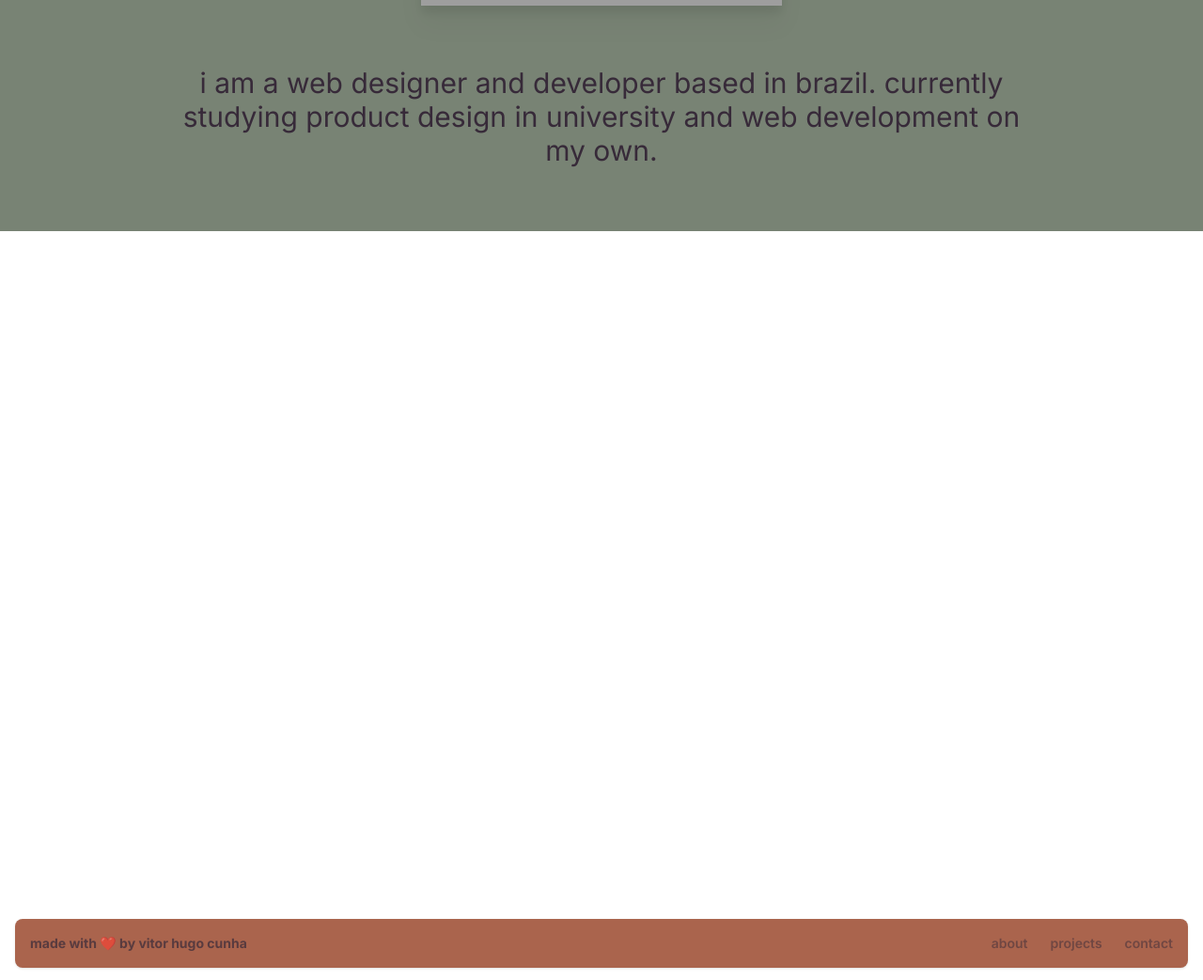
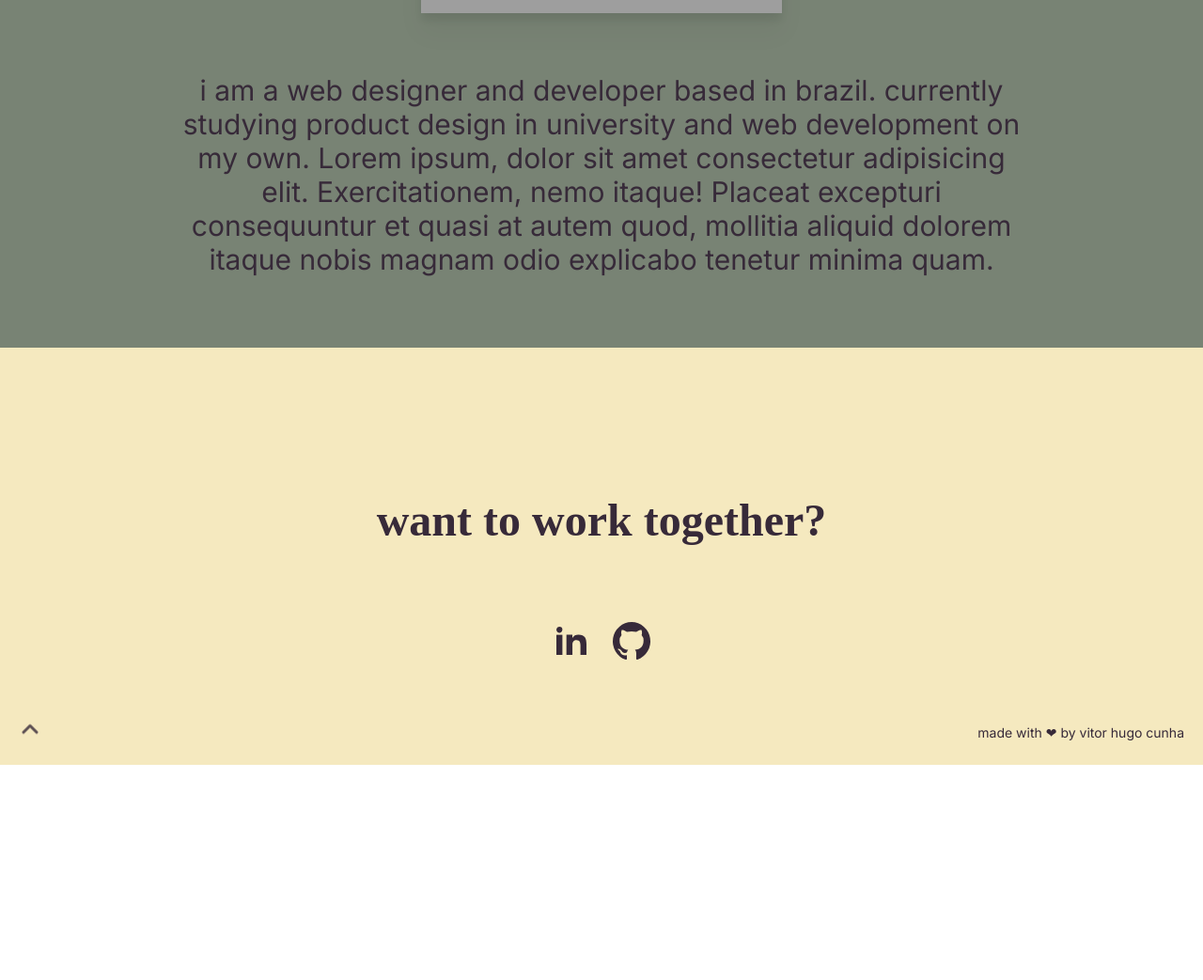
Before and after one commit to rugo-cafe/rugo-cafe.github.io, a Next.js app: page / in a window 1280 px wide. Shown: the part 1574-2617 px from the top of the page at 94% size. After the commit the page ends 2388 px from the top, so only its background shows below. Built offline with nearby package versions, Linux system fonts and the light colour scheme; grey boxes are pictures that could not be loaded; a web font is replaced by a local one; what tailwindcss-animated would draw is missing.

Commit message:
color change, animation added, etc

```diff
--- a/src/app/page.tsx
+++ b/src/app/page.tsx
@@ -2,6 +2,11 @@
   import { useState , useRef} from "react";
   import Link from 'next/link';
   import {motion, useTransform, useScroll, useWillChange} from "framer-motion";
+
+
+  const MotionLink = motion(Link)
+
+
 
 
   export default function Home() {
@@ -14,16 +19,24 @@
     }
 
     const ref = useRef<HTMLDivElement>(null);
+
+
     const { scrollYProgress } = useScroll({
       target: ref,
       offset: ["start end", "end end"],
     });
+
+
 
     const scaleProgress = useTransform(scrollYProgress, [0, 1], [0.5, 1]);
     const opacityProgress = useTransform(scrollYProgress, [0, 1], [0.6, 1]);
 
     const willChange = useWillChange();
 
+    const scrolltoHash = function (element_id: string) {
+      const element = document.getElementById(element_id)
+      element?.scrollIntoView({ behavior: "smooth", block: "end", inline: "nearest" });
+    }
 
 
     return ( <>
@@ -33,31 +46,19 @@
       <link href="https://fonts.cdnfonts.com/css/general-sans" rel="stylesheet" />
       <link href="https://fonts.cdnfonts.com/css/jomolhari" rel="stylesheet" />
       <title>vitor hugo cunha</title>
-      <style>
-              {`
-                .btn-drop-shadow {
-                  transition: transform 1s ease-in-out;
-                }
-                .btn-drop-shadow:hover {
-                  transform: translateY(-5px);
-                }
-
-
-              `}
-            </style>
       </head>
 
 
-      <motion.body className=" bg-main-bg  dark:bg-purp subpixel-antialiased will-change-content" initial="initial" animate="animate" >
+      <motion.body  className="scroll-smooth bg-main-bg  dark:bg-purp subpixel-antialiased will-change-content" initial="initial" animate="animate">
 
 
-        <motion.nav className="ml-6 mx-auto"
+        <motion.nav  className="ml-6 mx-auto"
           initial={{opacity: 0}}
           animate={{opacity: 1}}
           transition={{delay: 1, duration: 1.5}}
         >
 
-          <div className="flex flex-row  items-center w-full md:py-4 md:px-6">
+          <div id="home" className="flex flex-row  items-center w-full md:py-4 md:px-6">
             <Link href="/">
             <img className="transition-opacity duration-1000 ease-out mt-10 lg:w-18 sm:w-14 w-8 block dark:hidden" src="/logo.svg" alt="Logo" />
             </Link>
@@ -73,15 +74,15 @@
 
               >
 
-                  <motion.a href={"/"} className="m-2 text-purp dark:text-main-bg opacity-70 hover:opacity-100" whileHover={{scale: 1.1}}>
+                  <MotionLink href="" className="m-2 text-purp dark:text-main-bg opacity-70 hover:opacity-100" whileHover={{scale: 1.1}} onClick={() => scrolltoHash('about')}>
                     <p>about</p>
-                  </motion.a>
-                  <motion.a href={"/"} className="m-2 text-purp  dark:text-main-bg opacity-70 hover:opacity-100" whileHover={{scale: 1.1}}>
+                  </MotionLink>
+                  <MotionLink href="" className="m-2 text-purp  dark:text-main-bg opacity-70 hover:opacity-100" whileHover={{scale: 1.1}} onClick={() => scrolltoHash('projects')}>
                     <p>projects</p>
-                  </motion.a>
-                  <motion.a href={"/"} className="m-2 text-purp  dark:text-main-bg opacity-70 hover:opacity-100" whileHover={{scale: 1.1}}>
+                  </MotionLink>
+                  <MotionLink href="" className="m-2 text-purp  dark:text-main-bg opacity-70 hover:opacity-100" whileHover={{scale: 1.1}} onClick={() => scrolltoHash('footer')}>
                     <p>contact</p>
-                  </motion.a>
+                  </MotionLink>
                   <motion.button className="m-2 text-purp  dark:text-main-bg opacity-70 hover:opacity-100 delay-500" onClick={toggleDarkMode} whileHover={{scale: 1.1}}>
 
                       {darkMode ? "light mode" : "dark mode"}
@@ -98,20 +99,6 @@
         </motion.nav>
 
 
-
-        {/* Botão Dark Mode */}
-        <div>
-{/*
-          <button  className="h-0 w-0 z-[100] mb-12 btn-drop-shadow hover:drop-shadow-bt delay-500 flex items-center justify-center lg:absolute lg:w-16 lg:h-16  top-12 right-16 bg-purp dark:bg-main-bg rounded-full text-main-bg dark:text-purp" onClick={toggleDarkMode}>
-
-          <svg className="lg:stroke-1.5 lg:w-8 w-7" xmlns="http://www.w3.org/2000/svg" fill="none" viewBox="0 0 24 24" stroke-width="1.5" stroke="currentColor">
-          <path stroke-linecap="round" stroke-linejoin="round" d="M12 18v-5.25m0 0a6.01 6.01 0 0 0 1.5-.189m-1.5.189a6.01 6.01 0 0 1-1.5-.189m3.75 7.478a12.06 12.06 0 0 1-4.5 0m3.75 2.383a14.406 14.406 0 0 1-3 0M14.25 18v-.192c0-.983.658-1.823 1.508-2.316a7.5 7.5 0 1 0-7.517 0c.85.493 1.509 1.333 1.509 2.316V18" />
-          </svg>
-
-          </button> */}
-
-
-        </div>
 
         {/* Animation blobs */}
         <div>
@@ -135,18 +122,70 @@
         </div>
 
         {/* about */}
-        <div className=" dark:bg-owange bg-greenish w-ful py-1 ">
+        <div id="about" className=" dark:bg-greeny bg-greenish w-full py-3">
 
               <motion.div  ref={ref} style={{scale: scaleProgress, opacity: opacityProgress, willChange}}   className="mt-32">
-              <h1 className="font-jomo text-center font-bold lg:text-7xl sm:text-6xl text-5xl text-dpurp ">who am i?</h1>
+              <h1 className="font-jomo text-center font-bold lg:text-7xl sm:text-6xl text-5xl text-dpurp dark:text-wbeige">who am i?</h1>
               <img className="drop-shadow-xl mx-auto m-12  flex justify-center items-center md:h-96 md:w-96 h-58 w-58" src="/me.svg" alt="Photograph of website's author Vitor Hugo." />
-              <p className="text-center md:text-2xl lg:text-3xl text-xl text-purp  m-16 md:ml-42 md:mr-42 lg:ml-48 lg:mr-48">i am a web designer and developer based in brazil. currently studying product design in university and web development on my own.</p>
+              <p className="text-center md:text-2xl lg:text-3xl text-xl text-purp dark:text-wbeige  m-16 md:ml-42 md:mr-42 lg:ml-48 lg:mr-48">i am a web designer and developer based in brazil. currently studying product design in university and web development on my own. Lorem ipsum, dolor sit amet consectetur adipisicing elit. Exercitationem, nemo itaque! Placeat excepturi consequuntur et quasi at autem quod, mollitia aliquid dolorem itaque nobis magnam odio explicabo tenetur minima quam.</p>
               </motion.div>
 
 
         </div>
 
+          {/* <div id="projects" className="relative">
 
+            <motion.div style={{willChange}} className="h-[80vh]  bg-dbeige dark:bg-bpurp" >
+                <motion.h1 className="p-8 font-jomo text-center font-bold lg:text-7xl sm:text-6xl text-5xl text-dpurp dark:text-wbeige"  initial={{ opacity: 0 , x: '-12rem'}} whileInView={{ opacity: 1 }} animate={{x:0}} transition={{type: 'spring',delay: 0.5, duration: 1.2}}>
+                  projects
+                </motion.h1>
+
+            </motion.div>
+
+          </div> */}
+
+
+
+        {/* Footer */}
+        <div id="footer" className="flex flex-col bg-main-bg dark:bg-dpurp">
+        <main className="flex-1"></main>
+        <footer className="mt-40 allign-middle">
+            <motion.div style={{willChange, originX: 0.5}} initial={{ opacity: 0}} whileInView={{ opacity: 1}} exit={{opacity: 0}} transition={{delay: 0.5, duration: 1.2}} >
+                <h2 className="font-jomo text-center text-5xl font-bold text-purp dark:text-main-bg mb-20">want to work together?</h2>
+                <div className="flex flex-row items-center justify-center mb-16 space-x-4">
+                  <motion.a href="https://linkedin.com/in/vitor-hugo-cunha" whileHover={{scale: 1.1}} target="_blank" className="hover:drop-shadow-md">
+                  <svg className="w-12 h-12 text-purp dark:text-main-bg" aria-hidden="true" xmlns="http://www.w3.org/2000/svg" width="24" height="24" fill="currentColor" viewBox="0 0 24 24">
+                  <path fill-rule="evenodd" d="M12.51 8.796v1.697a3.738 3.738 0 0 1 3.288-1.684c3.455 0 4.202 2.16 4.202 4.97V19.5h-3.2v-5.072c0-1.21-.244-2.766-2.128-2.766-1.827 0-2.139 1.317-2.139 2.676V19.5h-3.19V8.796h3.168ZM7.2 6.106a1.61 1.61 0 0 1-.988 1.483 1.595 1.595 0 0 1-1.743-.348A1.607 1.607 0 0 1 5.6 4.5a1.601 1.601 0 0 1 1.6 1.606Z" clip-rule="evenodd"/>
+                  <path d="M7.2 8.809H4V19.5h3.2V8.809Z" />
+                  </svg>
+                  </motion.a>
+                  <motion.a  href="https://github.com/rugo-cafe" whileHover={{scale: 1.1}} target="_blank" className="hover:drop-shadow-lg">
+                  <svg className="w-12 h-12 text-purp dark:text-main-bg" aria-hidden="true" xmlns="http://www.w3.org/2000/svg" width="24" height="24" fill="currentColor" viewBox="0 0 24 24">
+                  <path fill-rule="evenodd" d="M12.006 2a9.847 9.847 0 0 0-6.484 2.44 10.32 10.32 0 0 0-3.393 6.17 10.48 10.48 0 0 0 1.317 6.955 10.045 10.045 0 0 0 5.4 4.418c.504.095.683-.223.683-.494 0-.245-.01-1.052-.014-1.908-2.78.62-3.366-1.21-3.366-1.21a2.711 2.711 0 0 0-1.11-1.5c-.907-.637.07-.621.07-.621.317.044.62.163.885.346.266.183.487.426.647.71.135.253.318.476.538.655a2.079 2.079 0 0 0 2.37.196c.045-.52.27-1.006.635-1.37-2.219-.259-4.554-1.138-4.554-5.07a4.022 4.022 0 0 1 1.031-2.75 3.77 3.77 0 0 1 .096-2.713s.839-.275 2.749 1.05a9.26 9.26 0 0 1 5.004 0c1.906-1.325 2.74-1.05 2.74-1.05.37.858.406 1.828.101 2.713a4.017 4.017 0 0 1 1.029 2.75c0 3.939-2.339 4.805-4.564 5.058a2.471 2.471 0 0 1 .679 1.897c0 1.372-.012 2.477-.012 2.814 0 .272.18.592.687.492a10.05 10.05 0 0 0 5.388-4.421 10.473 10.473 0 0 0 1.313-6.948 10.32 10.32 0 0 0-3.39-6.165A9.847 9.847 0 0 0 12.007 2Z" clip-rule="evenodd"/>
+                  </svg>
+                  </motion.a>
+
+
+
+
+
+                </div>
+
+                <div className="flex justify-between m-5">
+                <MotionLink  whileHover={{scale: 1.3}} href="" className="flex flex-row items-center justify-center  text-purp dark:text-main-bg" onClick={() => scrolltoHash('home')} scroll={false} >
+
+                <svg className="w-6 h-6 text-purp dark:text-main-bg animate-bounce opacity-80 hover:opacity-100 delay-500" aria-hidden="true" xmlns="http://www.w3.org/2000/svg" width="24" height="24" fill="none" viewBox="0 0 24 24">
+                <path stroke="currentColor" stroke-linecap="round" stroke-linejoin="round" stroke-width="3" d="m5 15 7-7 7 7"/>
+                </svg>
+
+
+                </MotionLink>
+                <p className="text-purp text-sm">made with ❤ by vitor hugo cunha</p>
+                </div>
+
+            </motion.div>
+        </footer>
+      </div>
 
 
 
@@ -154,28 +193,7 @@
 
       </motion.body>
 
-      <div className="flex flex-col min-h-screen">
-        <main className="flex-1"></main>
-        <footer className="bg-owange rounded-lg shadow m-4 dark:bg-dpurp dark:drop-shadow-bt">
-            <div className="w-full mx-auto max-w-screen-xl p-4 md:flex md:items-center md:justify-between">
-              <span className="opacity-70 font-bold text-sm text-purp sm:text-center dark:text-main-bg hover:drop-shadow-dw">made with ❤️ by vitor hugo cunha
-            </span>
-            <ul className="flex flex-wrap items-center mt-3 text-sm font-semibold text-purp dark:text-main-bg  sm:mt-0">
-                <li>
-                    <a href="#" className="hover:drop-shadow-bt me-4 md:me-6 transition-opacity duration-1000 ease-out opacity-50 hover:opacity-100">about</a>
-                </li>
 
-                <li>
-                    <a href="#" className="hover:drop-shadow-dw me-4 md:me-6 transition-opacity duration-1000 ease-out opacity-50 hover:opacity-100">projects</a>
-                </li>
-                <li>
-                    <a href="#" className="hover:drop-shadow-dw transition-opacity duration-1000 ease-out opacity-50 hover:opacity-100">contact</a>
-                </li>
-            </ul>
-
-            </div>
-        </footer>
-      </div>
 
       </html>
       </>
--- a/tailwind.config.ts
+++ b/tailwind.config.ts
@@ -34,13 +34,15 @@ const config: Config = {
 
       },
       colors: {
+        'wbeige': '#FFF7DA',
+        'dbeige': '#D8C9A4',
         'main-bg': '#F5E9BF',
         'greenish': '#788374',
         'greeny': '#4B5448',
         'owange': '#AA644D',
         'purp': '#372A39',
         'dpurp': '#1F0F21',
-        'bpurp': '#99759F'
+        'bpurp': '#463B47'
       },
       animation: {
         blob: "blob 7s infinite",
```
